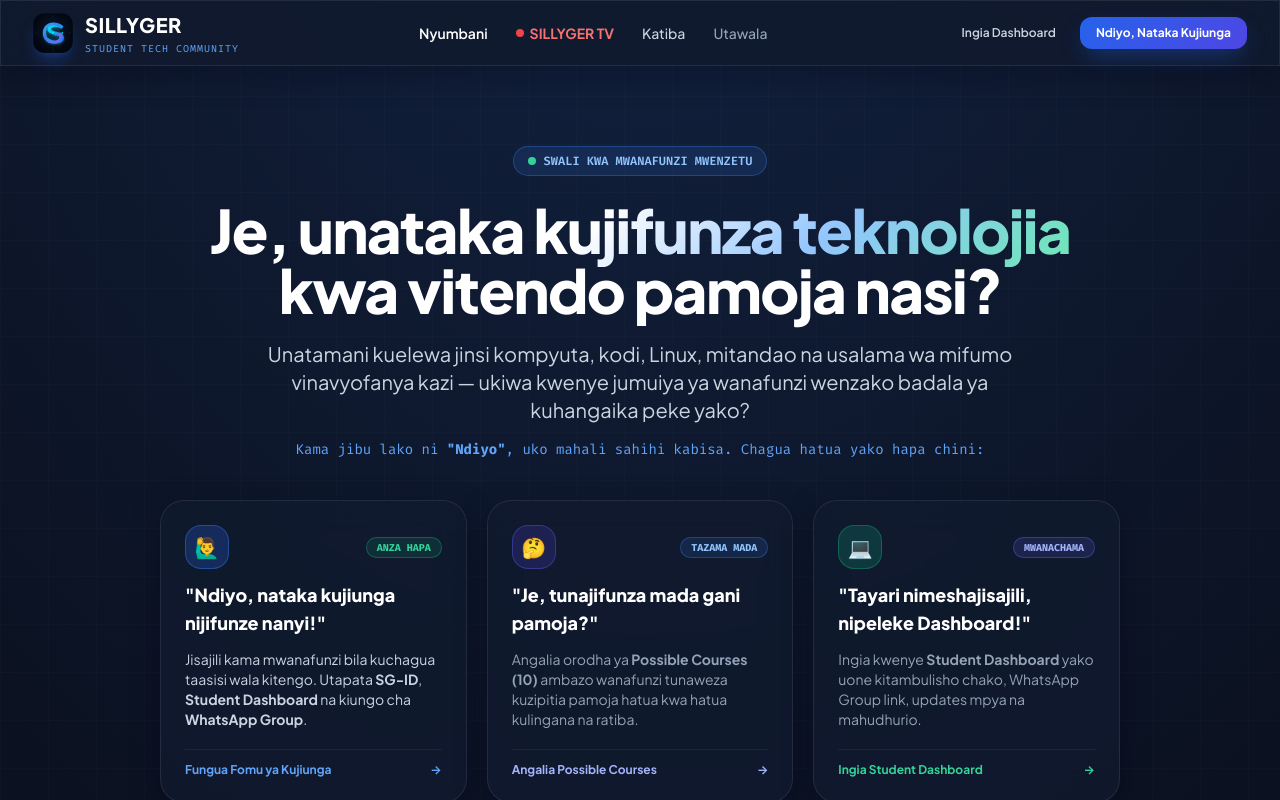
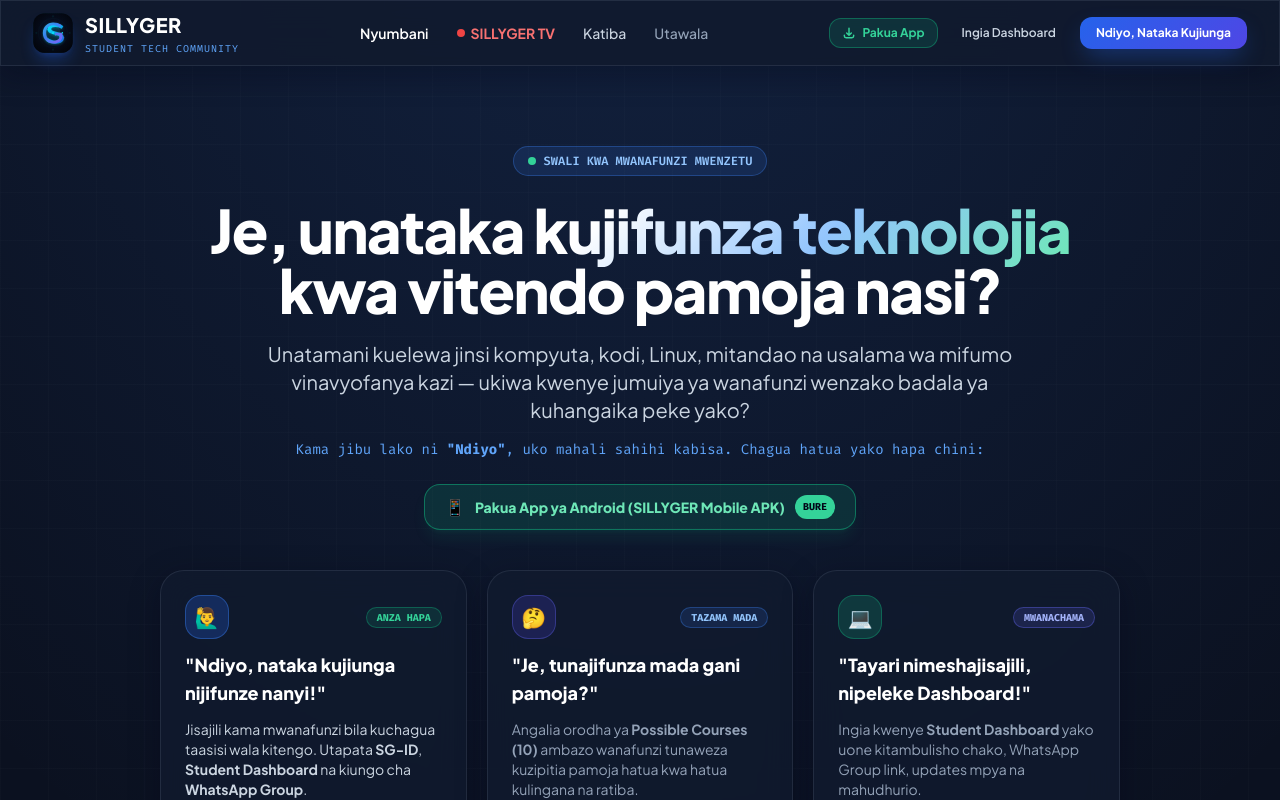
Before and after one commit to willyger-svg/sillyger-platform, a Next.js app in the folder web-next/: page / in a window 1280 px wide. Shown: the top 800 px of the page. Built offline with nearby package versions, Linux system fonts and the light colour scheme; no server answers.

Commit message:
feat(web): add direct APK download buttons to Navbar and Landing page

```diff
--- a/web-next/src/app/page.tsx
+++ b/web-next/src/app/page.tsx
@@ -52,9 +52,24 @@ export default function HomePage() {
               Unatamani kuelewa jinsi kompyuta, kodi, Linux, mitandao na usalama wa mifumo vinavyofanya kazi — ukiwa kwenye jumuiya ya wanafunzi wenzako badala ya kuhangaika peke yako?
             </p>
 
-            <p className="text-xs sm:text-sm text-blue-400 font-mono-sg mb-10">
+            <p className="text-xs sm:text-sm text-blue-400 font-mono-sg mb-6">
               Kama jibu lako ni <strong>&quot;Ndiyo&quot;</strong>, uko mahali sahihi kabisa. Chagua hatua yako hapa chini:
             </p>
+
+            {/* Quick App Download Link */}
+            <div className="flex flex-wrap items-center justify-center gap-3 mb-10">
+              <a
+                href="https://github.com/willyger-svg/sillyger-platform/releases/latest/download/sillyger-app.apk"
+                className="px-5 py-2.5 rounded-2xl bg-emerald-500/15 hover:bg-emerald-500/25 border border-emerald-500/50 text-emerald-300 hover:text-white text-xs sm:text-sm font-extrabold flex items-center gap-2.5 transition shadow-lg shadow-emerald-500/10 transform hover:-translate-y-0.5"
+                title="Pakua SILLYGER Android Mobile App (APK)"
+              >
+                <span className="text-base">📱</span>
+                <span>Pakua App ya Android (SILLYGER Mobile APK)</span>
+                <span className="text-[10px] px-2 py-0.5 rounded-full bg-emerald-400 text-slate-950 font-mono-sg uppercase font-black">
+                  Bure
+                </span>
+              </a>
+            </div>
           </div>
 
           {/* Interactive Student Choice Cards right at the start */}
--- a/web-next/src/components/Navbar.tsx
+++ b/web-next/src/components/Navbar.tsx
@@ -131,6 +131,17 @@ export default function Navbar() {
 
         {/* Action Buttons */}
         <div className="flex items-center gap-2.5">
+          <a
+            href="https://github.com/willyger-svg/sillyger-platform/releases/latest/download/sillyger-app.apk"
+            className="hidden sm:flex px-3 py-1.5 rounded-xl bg-emerald-500/15 border border-emerald-500/40 text-emerald-400 hover:bg-emerald-500/25 hover:text-emerald-300 text-xs font-bold items-center gap-1.5 transition"
+            title="Pakua SILLYGER Android Mobile App (APK)"
+          >
+            <svg className="w-3.5 h-3.5" fill="none" stroke="currentColor" viewBox="0 0 24 24">
+              <path strokeLinecap="round" strokeLinejoin="round" strokeWidth="2.5" d="M4 16v1a3 3 0 003 3h10a3 3 0 003-3v-1m-4-4l-4 4m0 0l-4-4m4 4V4" />
+            </svg>
+            <span>Pakua App</span>
+          </a>
+
           <div className="hidden sm:flex items-center gap-2.5">
             {userMember ? (
               <Link
@@ -196,6 +207,16 @@ export default function Navbar() {
           >
             Katiba v1.4
           </Link>
+          <a
+            href="https://github.com/willyger-svg/sillyger-platform/releases/latest/download/sillyger-app.apk"
+            onClick={() => setMobileMenuOpen(false)}
+            className="block text-emerald-400 font-bold py-1.5 flex items-center gap-2"
+          >
+            <svg className="w-4 h-4" fill="none" stroke="currentColor" viewBox="0 0 24 24">
+              <path strokeLinecap="round" strokeLinejoin="round" strokeWidth="2.5" d="M4 16v1a3 3 0 003 3h10a3 3 0 003-3v-1m-4-4l-4 4m0 0l-4-4m4 4V4" />
+            </svg>
+            <span>📱 Pakua App ya Android (.APK)</span>
+          </a>
           <Link
             href="/portal"
             onClick={() => setMobileMenuOpen(false)}
```
